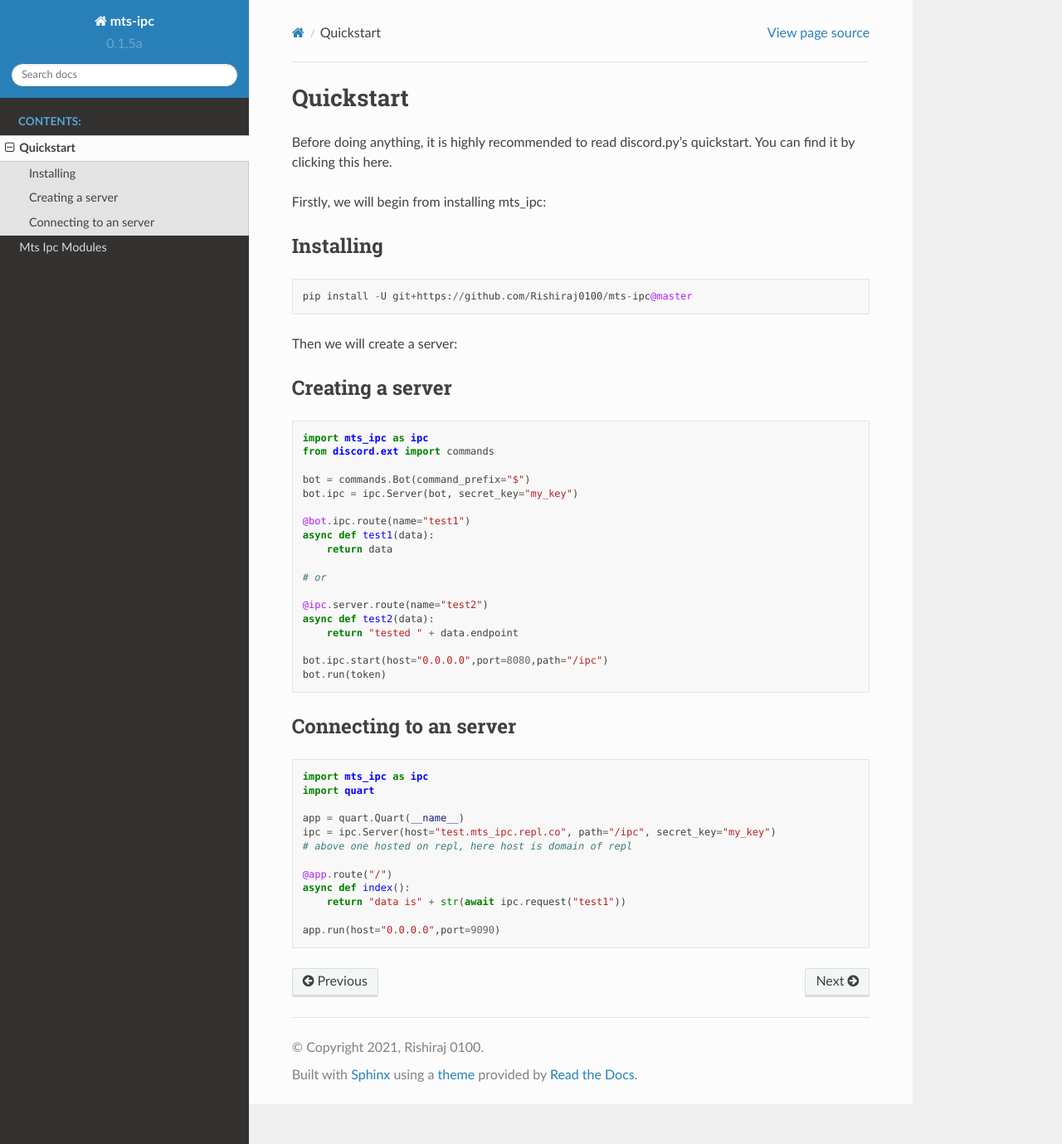
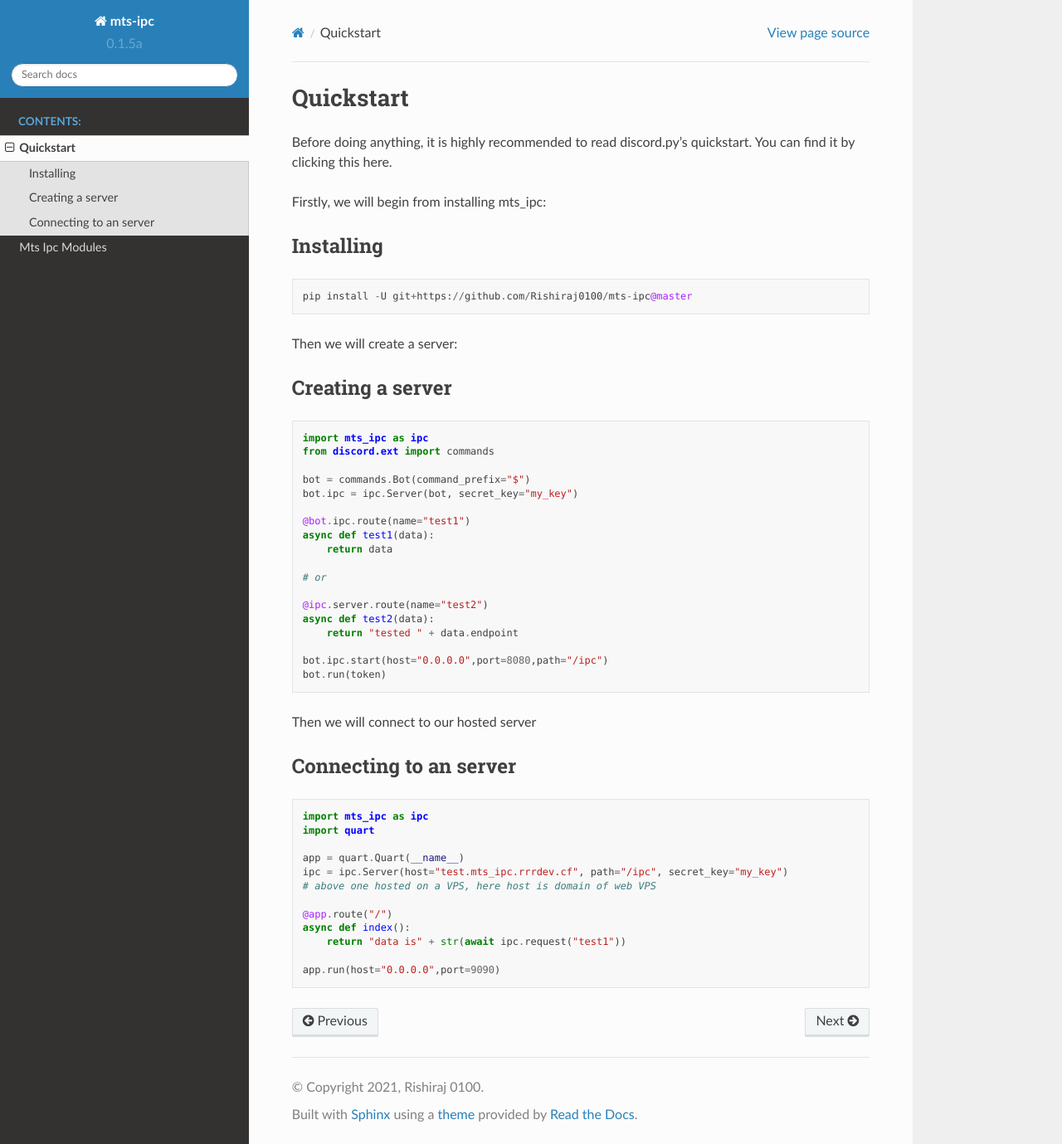
Before and after one commit to Rishiraj0100/Mts-ipc, a Sphinx documentation site: the page built from docs/quickstart.rst, in a window 1280 px wide and 1379 px high. Shown: the whole window at 83% size. Built offline with Sphinx 7.4.7 and the Read the Docs theme 2.0.0, drawn with Linux system fonts in a browser that asks for light colours.

Commit message:
Update quickstart.rst

```diff
--- a/docs/quickstart.rst
+++ b/docs/quickstart.rst
@@ -39,6 +39,8 @@ Creating a server
     bot.ipc.start(host="0.0.0.0",port=8080,path="/ipc")
     bot.run(token)
 
+Then we will connect to our hosted server
+
 Connecting to an server
 -------------------------
 
@@ -48,8 +50,8 @@ Connecting to an server
     import quart
 
     app = quart.Quart(__name__)
-    ipc = ipc.Server(host="test.mts_ipc.repl.co", path="/ipc", secret_key="my_key")
-    # above one hosted on repl, here host is domain of repl
+    ipc = ipc.Server(host="test.mts_ipc.rrrdev.cf", path="/ipc", secret_key="my_key")
+    # above one hosted on a VPS, here host is domain of web VPS
 
     @app.route("/")
     async def index():
```
